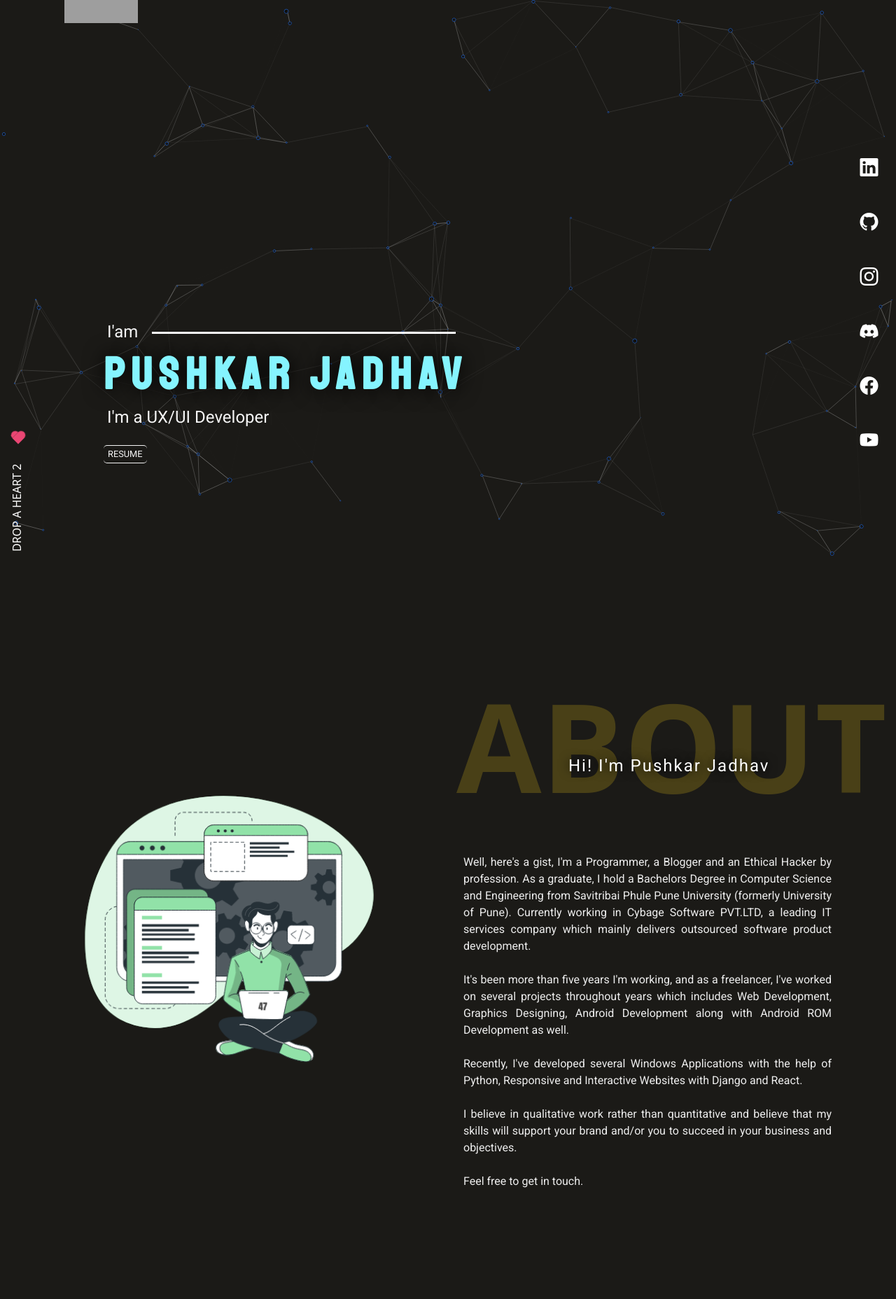
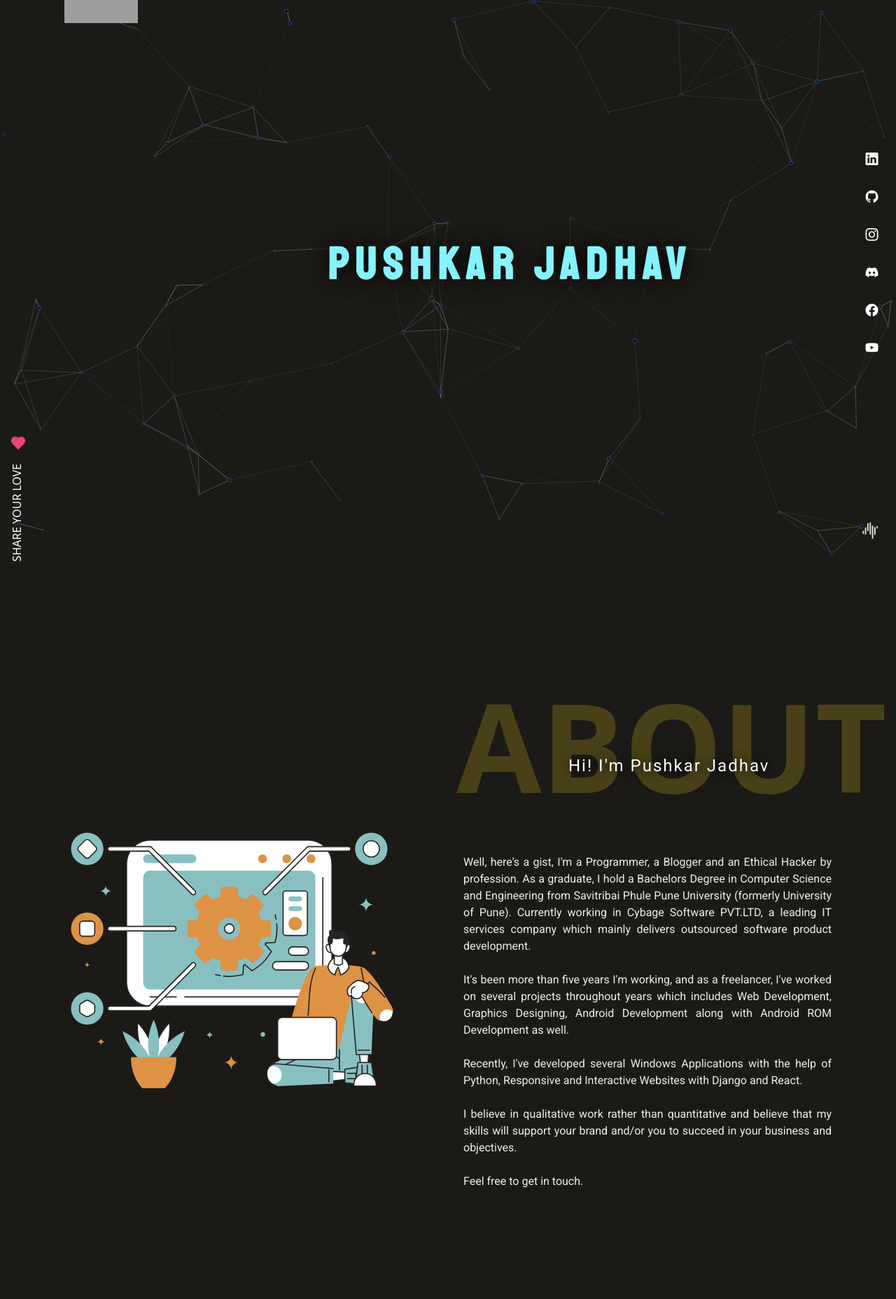
Before and after one commit to fortysev-en/django-bootstrap-blogging-template-pro, a Django app: page / in a window 1280 px wide. Shown: the top 1856 px of the page at 70% size. Run offline with Django 4.2, Linux system fonts and the light colour scheme; data comes from the database, SQL or seed files in the repository; both versions use the stored data as it was after the commit; some libraries are stand-ins or nearby versions; grey boxes are pictures that could not be loaded.

Commit message:
replaced imgs and added more styling

```diff
--- a/static/js/main.js
+++ b/static/js/main.js
@@ -6,3 +6,7 @@ window.onscroll = function () {
       document.getElementById("navbar").style.top = "-55px";
     }
   }
+
+  $(function () {
+    $('[data-toggle="tooltip"]').tooltip()
+})
--- a/static/styles.css
+++ b/static/styles.css
@@ -130,9 +130,20 @@ html {
 
 .heart{
     position: absolute;
-    bottom: 21%;
+    bottom: 20%;
     left: 20px;
   }
+
+.txt-like h6{
+    position: absolute;
+    left: 25px;
+    bottom: 15%;
+    /* margin-bottom: 10px; */
+    padding: 5px;
+    color: white;
+    transform: translateX(-100%) rotate(-90deg);
+    transform-origin: right;
+}
 
 #particles-js{
     position: relative;
@@ -152,21 +163,58 @@ html {
     margin-left: 10px;
 } */
 
-.txt-like h6{
+
+.logo-sign {
     position: absolute;
-    left: 25px;
-    bottom: 15%;
-    padding: 5px;
-    color: white;
-    transform: translateX(-100%) rotate(-90deg);
-    transform-origin: right;
-}
+    width: 45px;
+    height: 30px;
+    right: 2%;
+    bottom: 3%;
+    margin-left: -27px;
+    margin-top: -15px;
+    transition: all .2s ease; }
+
+  .logo-sign__line {
+    transition: all .2s ease;
+    animation: wavy 1s ease infinite forwards;
+    transform-origin: 50% 50%; }
+
+  .logo-sign__line:nth-child(1) {
+    animation-delay: 0.25s; }
+
+  .logo-sign__line:nth-child(2) {
+    animation-delay: 0.5s; }
+
+  .logo-sign__line:nth-child(3) {
+    animation-delay: 0.75s; }
+
+  .logo-sign__line:nth-child(4) {
+    animation-delay: 1s; }
+
+  .logo-sign__line:nth-child(5) {
+    animation-delay: 1.25s; }
+
+  .logo-sign__line:nth-child(6) {
+    animation-delay: 1.5s; }
+
+  .logo-sign__line:nth-child(7) {
+    animation-delay: 1.75s; }
+
+  @keyframes wavy {
+    0% {
+      transform: scaleY(1); }
+    50% {
+      transform: scaleY(0.6); }
+    100% {
+      transform: scaleY(1); } }
+
+
 
 .name-head{
     padding: 20px;
     position: absolute;
-    top: 55%;
-    left: 10%;
+    top: 40%;
+    left: 35%;
 }
 
 
@@ -211,7 +259,7 @@ html {
 }
 
 .icon-list a{
-    font-size: 26px;
+    font-size: 18px;
     color: #FFF;
     transition: all 0.5s ease 0s;
 }
@@ -315,7 +363,7 @@ html {
 }
 
 .about-me-img img{
-    margin-top: 120px;
+    margin-top: 165px;
     float: left;
     width: 90%;
 }
--- a/template/index.html
+++ b/template/index.html
@@ -15,10 +15,12 @@
 
   <link rel="stylesheet" href="https://cdn.jsdelivr.net/npm/bootstrap-icons@1.8.1/font/bootstrap-icons.css">
 
+  <link rel="stylesheet" href="https://cdn.jsdelivr.net/gh/devicons/devicon@v2.14.0/devicon.min.css">
   <script src="https://code.jquery.com/jquery-3.6.0.min.js" crossorigin="anonymous"></script>
 
-  <link rel="stylesheet" href="https://cdn.jsdelivr.net/gh/devicons/devicon@v2.14.0/devicon.min.css">
-
+  <script src="https://cdn.jsdelivr.net/npm/bootstrap@5.0.2/dist/js/bootstrap.bundle.min.js"
+    integrity="sha384-MrcW6ZMFYlzcLA8Nl+NtUVF0sA7MsXsP1UyJoMp4YLEuNSfAP+JcXn/tWtIaxVXM"
+    crossorigin="anonymous"></script>
 
   <title>Portfolio - Pushkar Jadhav</title>
 
@@ -44,10 +46,9 @@
     </div>
   </div>
 
-
   <div class="particle" id="particles-js">
     <div class="txt-like">
-      <h6>DROP A HEART {{ viewsCount }} </h6>
+      <h6>SHARE YOUR LOVE</h6>
     </div>
 
     <form id="heart">
@@ -57,21 +58,32 @@
       </button>
     </form>
 
-
-
     <script type="text/javascript">
       var status = "{{ isIpInDb }}"
       console.log(status)
       if (status == 'False') {
         document.getElementById('btn-heart').classList.remove('active');
-        console.log('REMOVE')
       } else if (status == 'True') {
         document.getElementById('btn-heart').classList.add('active');
-        console.log('ADD')
-      }else{
+      } else {
         console.log('ELSE')
       }
     </script>
+
+    <div>
+      <svg class="logo-sign" xmlns="http://www.w3.org/2000/svg" width="54" height="30" viewBox="-55 25 54 30"
+        fill="#FFF">
+        <g class="logo-sign__box">
+          <polygon class="logo-sign__line" points="-1,37.333 -1,42.667 -3,44 -3,36" />
+          <polygon class="logo-sign__line" points="-5,33.333 -5,46.667 -7,48 -7,32" />
+          <polygon class="logo-sign__line" points="-9,29.333 -9,50.667 -11,52 -11,28" />
+          <polygon class="logo-sign__line" points="-13.5,25 -13,25.333 -13,54.667 -13.5,55 -15,54 -15,26" />
+          <polygon class="logo-sign__line" points="-17,28.667 -17,51.333 -19,50 -19,30" />
+          <polygon class="logo-sign__line" points="-21,32.667 -21,47.333 -23,46 -23,34" />
+          <polygon class="logo-sign__line" points="-25,36.667 -25,43.333 -27,42 -27,38" />
+        </g>
+      </svg>
+    </div>
 
     <!-- <div class="btn-like"><a href=""><i class="bi bi-heart"></i></a></div> -->
     <div class="icon-list">
@@ -86,13 +98,13 @@
     </div>
 
     <div class="name-head">
-      <div class="iam">
+      <!-- <div class="iam">
         <h2 class="iam-head">I'am</h2>
         <div class="col-lg-10 col-6 iam-border"></div>
-      </div>
+      </div> -->
       <h1>PUSHKAR JADHAV</h1>
-      <h2><span class="element"></span></h2>
-      <a class="resume" href="" target="_blank"><span>RESUME</span></a>
+      <!-- <h2><span class="element"></span></h2> -->
+      <!-- <a class="resume" href="" target="_blank"><span>RESUME</span></a> -->
     </div>
   </div>
 
@@ -100,7 +112,7 @@
   <div class="container" id="about">
     <div class="row about-container">
       <div class="col-lg-6 about-me-img">
-        <img src="{% static 'img/portfolio/about-me.png' %}" alt="about-me-art-image">
+        <img src="{% static 'img/portfolio/about-img.svg' %}" alt="about-me-art-image">
       </div>
       <div class="col-lg-6 h1-head about-me">
         <h1>ABOUT</h1>
@@ -180,7 +192,7 @@
 
       </div>
       <div class="col-lg-6 skills-img">
-        <img src="{% static 'img/portfolio/skills-img.png' %}" alt="skills-art-image">
+        <img src="{% static 'img/portfolio/skills-img.svg' %}" alt="skills-art-image">
       </div>
     </div>
     <!-- skills marquee display -->
@@ -247,6 +259,9 @@
           <div class="circle-txt">5</div>
         </div>
         <div class="col-6 individual-timeline-data">
+          <div class="display-img-one">
+            <img src="{% static 'img/portfolio/featured-img.svg' %}" alt="featured-img">
+          </div>
           <span>2020 - Present</span>
           <h4>Cybage Software PVT. LTD</h4>
           <h6><i>Web Developer - Support Analyst</i></h6>
@@ -284,6 +299,9 @@
       <!--forth section-->
       <div class="row align-items-center justify-content-end how-it-works">
         <div class="col-6 individual-timeline-data">
+          <div class="display-img-two">
+            <img src="{% static 'img/portfolio/hosting-img.svg' %}" alt="hosting-img">
+          </div>
           <span>2017 - 2020</span>
           <h4>Concentrix Daksh PVT. LTD</h4>
           <h6><i>Sr. Technical Support Executive</i></h6>
@@ -336,7 +354,9 @@
           <h4>Bachelor of Engineering (Computer Science)</h4>
           <h6><i>Savitribai Phule Pune University (formerly, University of Pune)</i></h6><br>
           <br>
-
+          <div class="display-img-three">
+            <img src="{% static 'img/portfolio/grad-img.svg' %}" alt="graduation-img">
+          </div>
           <span>2015 - 2016</span>
           <h4>Android Development</h4>
           <h6><i>Freelancer</i></h6>
@@ -550,6 +570,48 @@
   </div>
 
 
+  <footer class="">
+    <div class="container footer-container">
+      <div class="row icons-row">
+        <section class="mb-12 icon-sec">
+          <!-- Facebook -->
+          <a class="btn btn-outline-light btn-floating m-1" href="#!" role="button"><i class="bi bi-linkedin"></i></a>
+
+          <!-- Twitter -->
+          <a class="btn btn-outline-light btn-floating m-1" href="#!" role="button"><i class="bi bi-github"></i></a>
+
+          <!-- Google -->
+          <a class="btn btn-outline-light btn-floating m-1" href="#!" role="button"><i class="bi bi-instagram"></i></a>
+
+          <!-- Instagram -->
+          <a class="btn btn-outline-light btn-floating m-1" href="#!" role="button"><i class="bi bi-discord"></i></a>
+
+          <!-- Linkedin -->
+          <a class="btn btn-outline-light btn-floating m-1" href="#!" role="button"><i class="bi bi-facebook"></i></a>
+
+          <!-- Github -->
+          <a class="btn btn-outline-light btn-floating m-1" href="#!" role="button"><i class="bi bi-youtube"></i></a>
+        </section>
+      </div>
+
+      <div class="row copyright">
+        <p>Copyright ©
+          <script>document.write(new Date().getFullYear());</script> Pushkar Jadhav, All rights Reserved
+        </p>
+      </div>
+
+      <div class="row">
+        <div class="footer-text">
+          <a href="#">fortyseven</a><br>
+          <!-- <a class="visit-counter" data-toggle="tooltip" data-placement="right" title="Total Visits">{{viewsCount}}</a> -->
+          <a class="visit-counter" data-toggle="tooltip" data-placement="right"
+            title="Total Visits">{{viewsCount}}</a>
+        </div>
+      </div>
+    </div>
+
+  </footer>
+
   <script src="{% static 'js/particles.js' %}"></script>
   <script src="{% static 'js/heart.js' %}"></script>
   <script src="{% static 'js/contact.js' %}"></script>
```
Also changed, not shown: other parts of static/styles.css (+85 -2 lines), db.sqlite3, static/img/portfolio/about-img.svg (added), static/img/portfolio/about-me.png (deleted), static/img/portfolio/featured-img.svg (added), static/img/portfolio/grad-img.svg (added), static/img/portfolio/hosting-img.svg (added), static/img/portfolio/reports-img.svg (added), static/img/portfolio/skills-img.png (deleted), static/img/portfolio/skills-img.svg (added).
